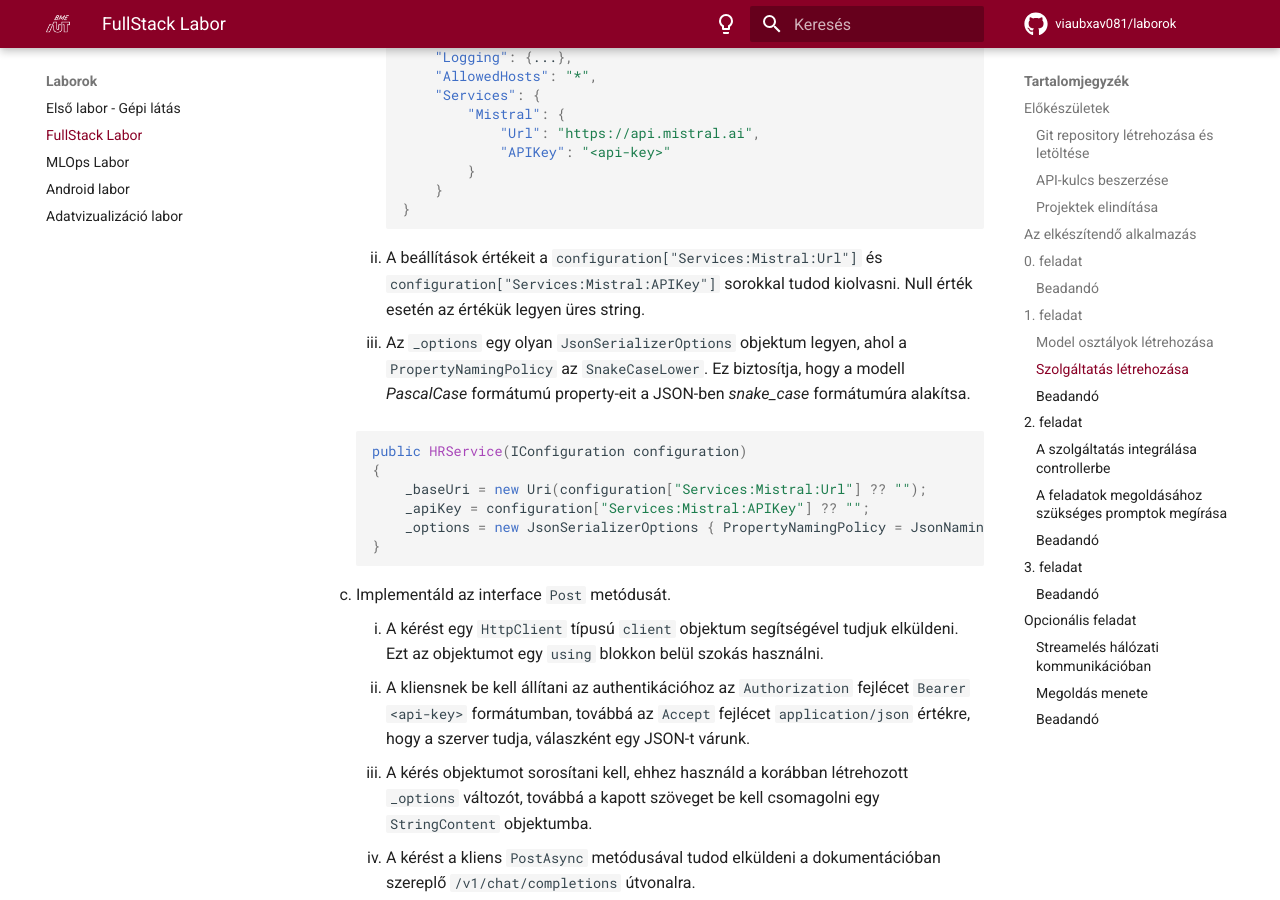
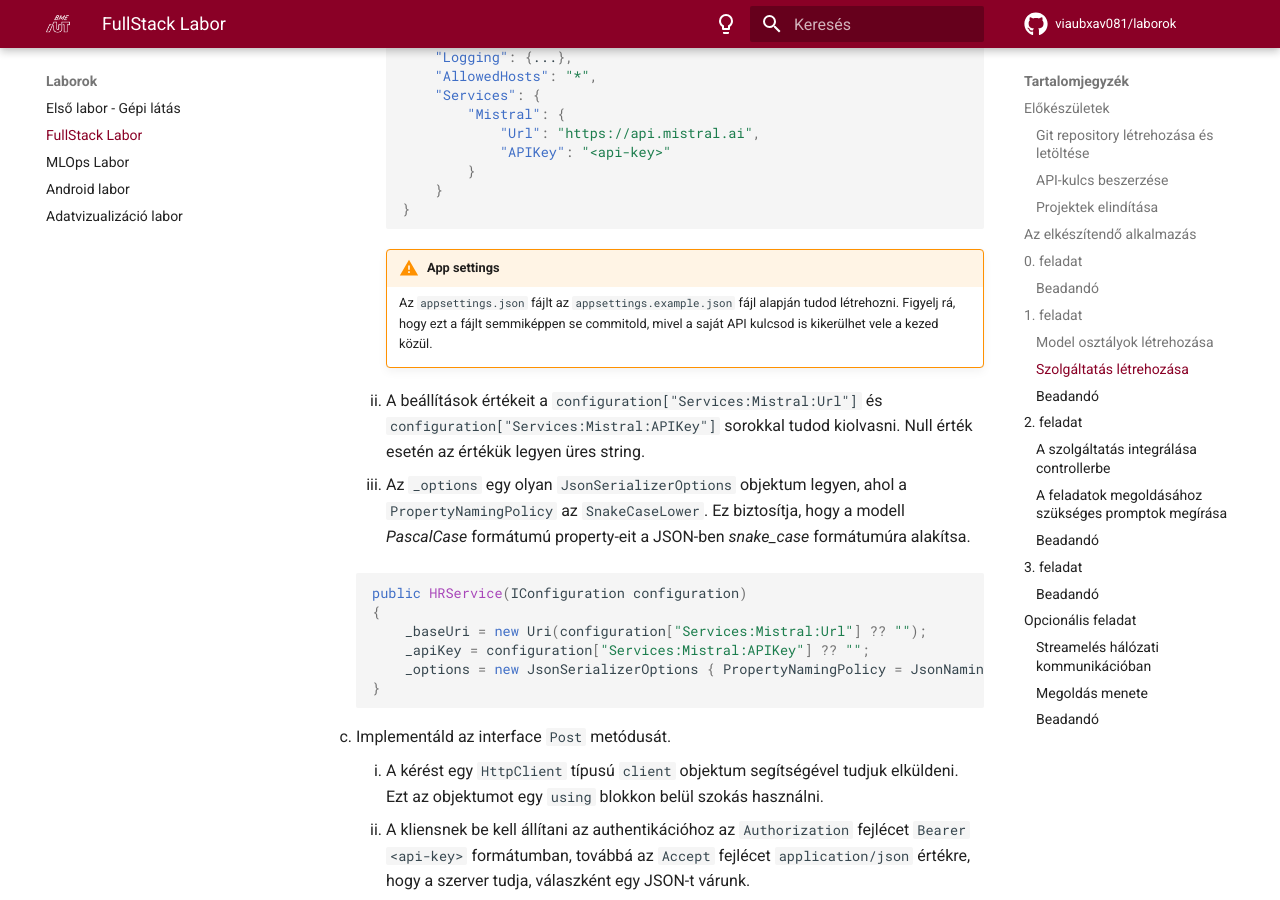
Before and after one commit to VIAUBXAV081/laborok, an MkDocs documentation site: the page built from docs/laborok/2/index.md, in a window 1280 px wide and 900 px high, scrolled down 8023 px. Built offline with MkDocs 1.6.1 and Material for MkDocs 9.7.7, drawn with Linux system fonts in a browser that asks for light colours; comment, search, counter and statistics services are not loaded.

Commit message:
Add appsettings comment to fullstack

````diff
--- a/docs/laborok/2/index.md
+++ b/docs/laborok/2/index.md
@@ -270,6 +270,9 @@ Hozz létre egy service interface-t és az ezt megvalósító service osztályt.
                 }
             }
             ```
+
+            !!! warning "App settings"
+                Az `appsettings.json` fájlt az `appsettings.example.json` fájl alapján tudod létrehozni. Figyelj rá, hogy ezt a fájlt semmiképpen se commitold, mivel a saját API kulcsod is kikerülhet vele a kezed közül.
 
         2. A beállítások értékeit a `configuration["Services:Mistral:Url"]` és `configuration["Services:Mistral:APIKey"]` sorokkal tudod kiolvasni. Null érték esetén az értékük legyen üres string.
 
````
